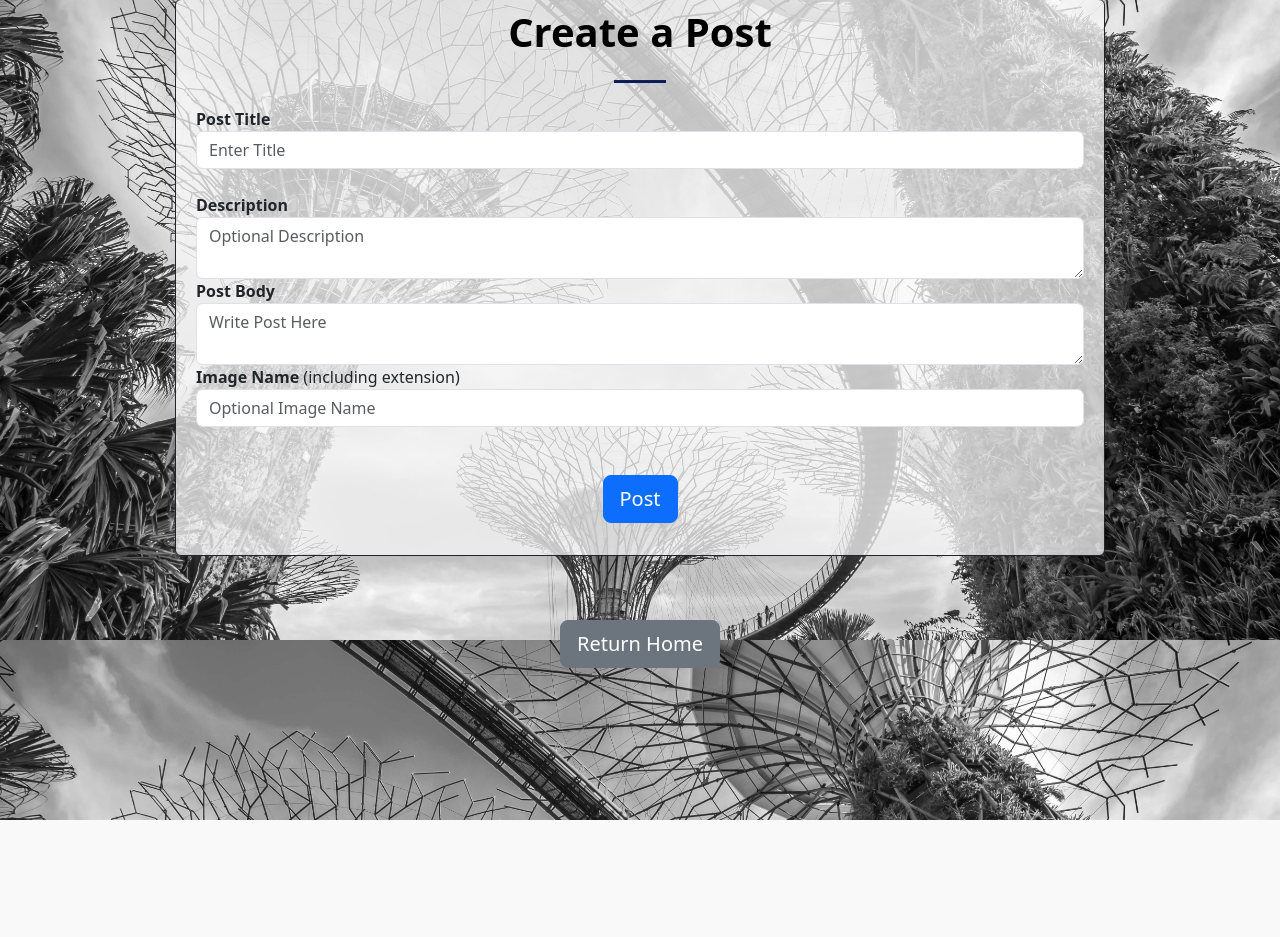
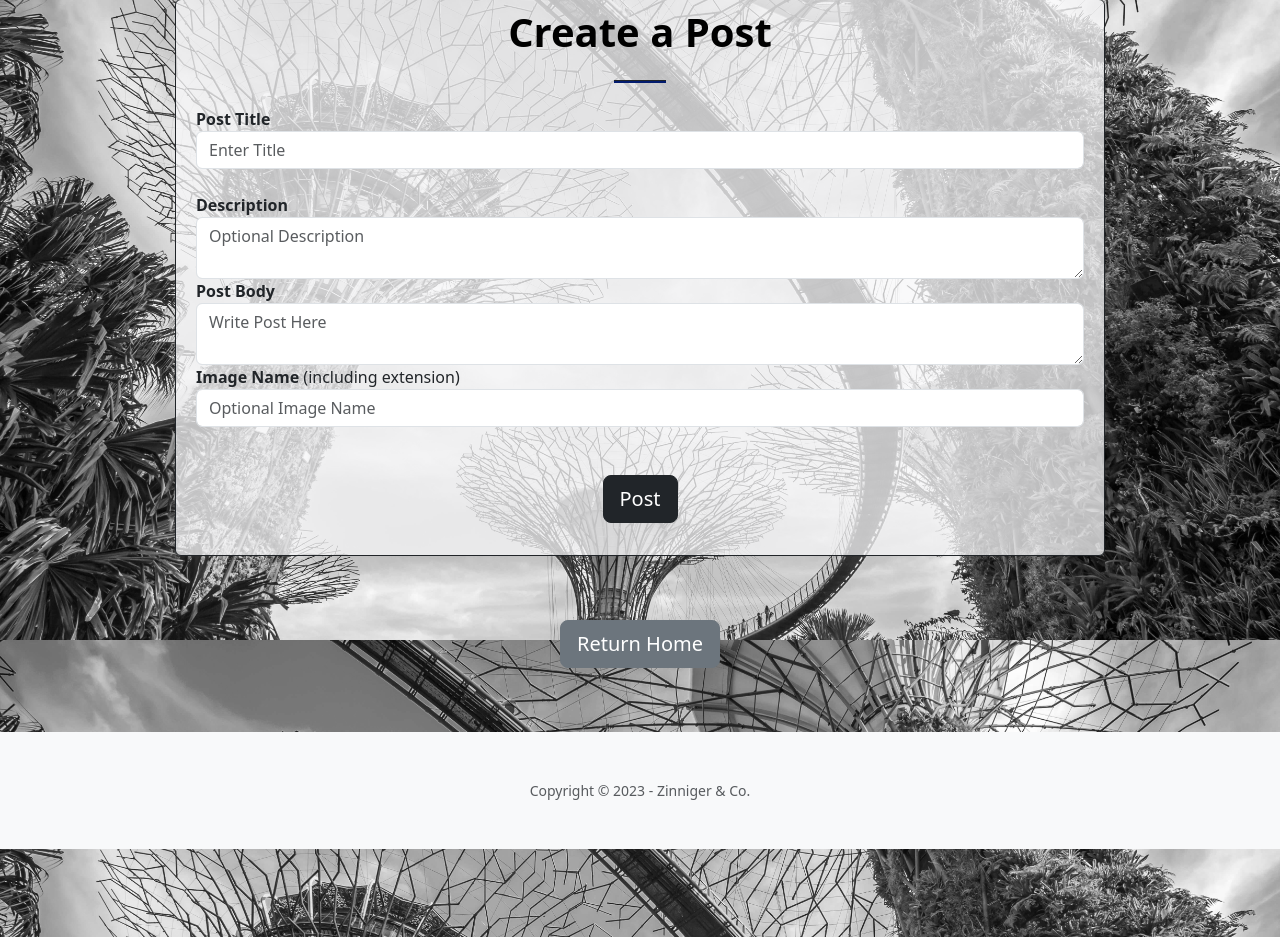
Before and after one commit to ryzinn18/PersonalBlog, a Flask app: page /create-post in a window 1280 px wide. Shown: the part 161-1098 px from the top of the page. Before the commit the page ends 981 px from the top, so only its background shows below. Run offline with Flask 2, Linux system fonts and the light colour scheme; the visitor is signed in with stand-in values (Sample User, id 1); data comes from the database, SQL or seed files in the repository; some libraries are stand-ins or nearby versions.

Commit message:
Minor display updates.

```diff
--- a/website/templates/base.html
+++ b/website/templates/base.html
@@ -33,7 +33,7 @@
                             <i class="nav-item nav-link fa-solid fa-user" style="padding: .8rem"></i>
                         {% endif %}
                     {% else %}
-                        <a class="nav-item nav-link" href="/sign-up"><b>Sign Up</b></a>
+                        <a class="nav-item nav-link" href="/sign-up"><b>Sign Up</a>
                         <a class="nav-item nav-link" href="/login"><b>Login</b></a>
                         <i class="nav-item nav-link fa-regular fa-user" style="padding: .8rem"></i>
                     {% endif %}
@@ -63,6 +63,9 @@
     <div class="container-fluid">
         {% block content %}{% endblock %}
     </div>
+    <footer class="bg-light py-5">
+        <div class="container px-4 px-lg-5"><div class="small text-center text-muted">Copyright &copy; 2023 - Zinniger & Co.</div></div>
+    </footer>
     <script
         src="https://cdn.jsdelivr.net/npm/bootstrap@5.3.0-alpha1/dist/js/bootstrap.bundle.min.js"
         integrity="sha384-w76AqPfDkMBDXo30jS1Sgez6pr3x5MlQ1ZAGC+nuZB+EYdgRZgiwxhTBTkF7CXvN"
--- a/website/templates/comment_section.html
+++ b/website/templates/comment_section.html
@@ -15,7 +15,7 @@
             </div>
             <!-- Comment Date and Option to Delete -->
             <div>
-              <small class="text-muted"> {{comment.date_created.strftime("%b %d, %Y @ %I:%M %p")}}</small>
+              <small class="text-muted"> {{comment.date_created.strftime("%B %-d, %Y @ %-I:%M %p")}}</small>
               <!-- Allow author or commentor to delete comments -->
               {% if user.id == comment.author or user.id == post.author  or user.permissions == "Root"%}
                 <i class="fas fa-trash" id="delete-comment-button-{{post.id}}" onclick=delete_comment({{comment.id}})></i>
--- a/website/templates/create_post.html
+++ b/website/templates/create_post.html
@@ -21,7 +21,7 @@
                 <input type="text" id="image" name="image" class="form-control" rows="10" placeholder="Optional Image Name"/><br>
                 <br>
                 <div align="center">
-                    <button type="submit" class="btn btn-lg btn-primary">Post</button>
+                    <button type="submit" class="btn btn-lg btn-dark">Post</button>
                 </div>
                 <br>
             </form>
--- a/website/templates/edit_post.html
+++ b/website/templates/edit_post.html
@@ -22,7 +22,7 @@
                     {% include "date_group.html" %}
                     <br>
                     <div align="center">
-                        <button type="submit" class="btn btn-lg btn-primary">Update Post</button>
+                        <button type="submit" class="btn btn-lg btn-dark">Update Post</button>
                     </div>
                     <br>
             </form>
--- a/website/templates/post.html
+++ b/website/templates/post.html
@@ -43,7 +43,7 @@
                       </div>
                       <!-- Comment Date and Option to Delete -->
                       <div>
-                        <small class="text-muted"> {{comment.date_created.strftime("%b %d, %Y @ %I:%M %p")}}</small>
+                        <small class="text-muted"> {{comment.date_created.strftime("%B %-d, %Y @ %-I:%M %p")}}</small>
                         <!-- Allow author or commentor to delete comments -->
                         {% if user.id == comment.author or user.id == post.author  or user.permissions == "Root"%}
                           <i class="fas fa-trash" id="delete-comment-button-{{post.id}}" onclick=delete_comment({{comment.id}})></i>
```
